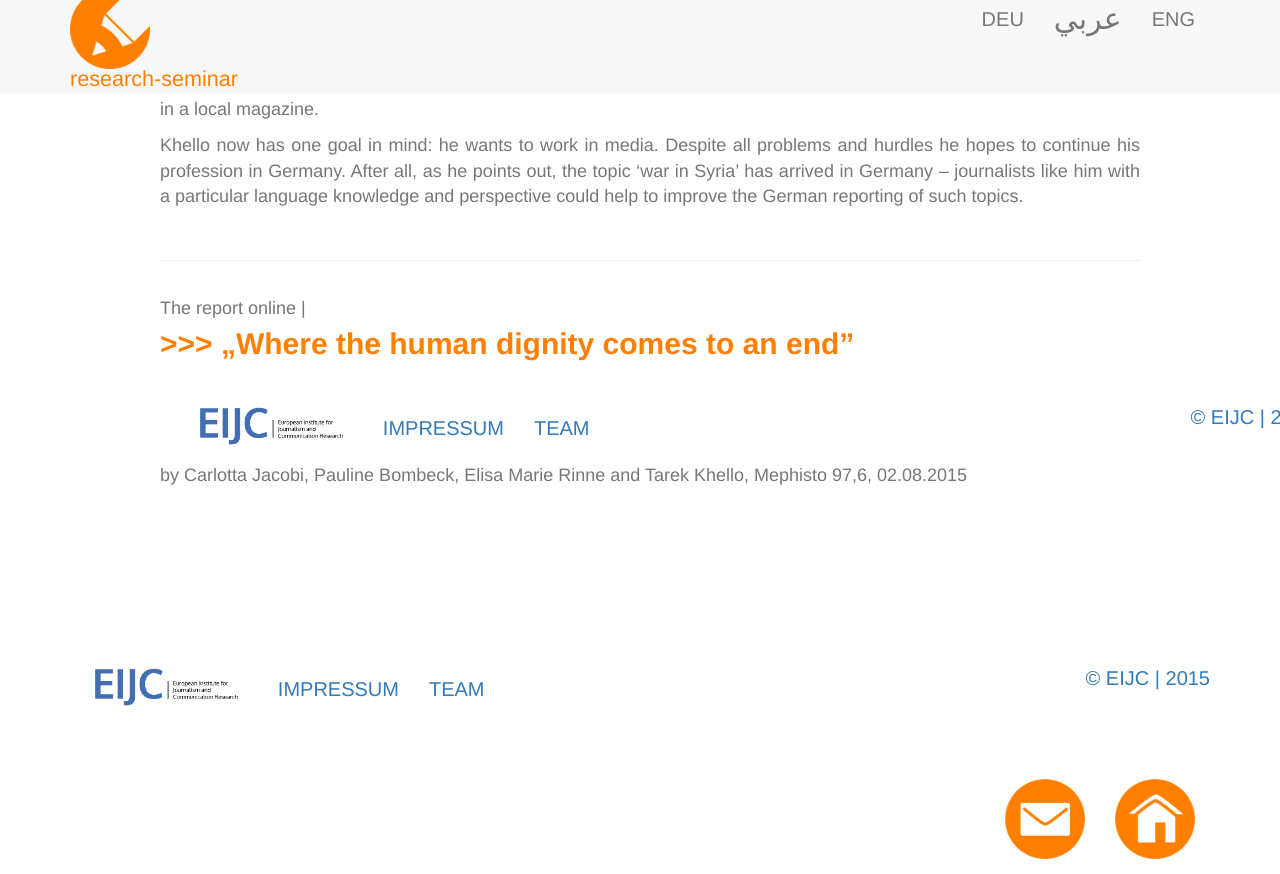
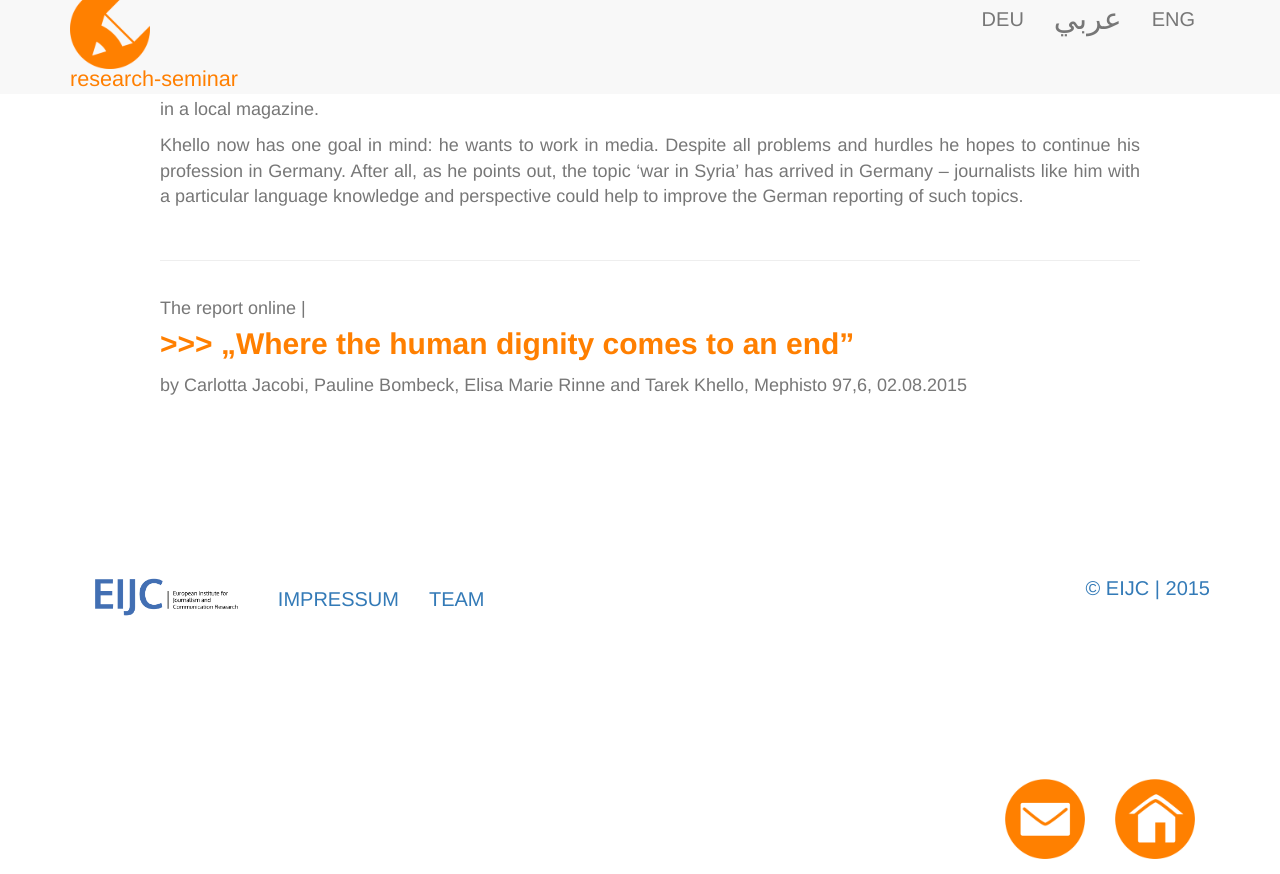
Before and after one commit to EIJC/TIJ, a Jekyll site: the page built from _posts/2015-08-03-research-seminar.html, in a window 1280 px wide and 900 px high, scrolled down 1707 px, cut to the strip 26-900 px from the top of the window. Built offline with Jekyll 4.4.1, drawn with Linux system fonts in a browser that asks for light colours; nearby versions of some CDN libraries.

Commit message:
Update 2015-08-03-research-seminar.html

```diff
--- a/_posts/2015-08-03-research-seminar.html
+++ b/_posts/2015-08-03-research-seminar.html
@@ -39,24 +39,6 @@ language: en
 <h3><a href="http://Mephisto976.de/news/wo-menschenwuerde-endet-50965" style="font-size: 30px; float: left" target="_blank">&gt;&gt;&gt; &bdquo;</a><a href="http://Mephisto976.de/news/wo-menschenwuerde-endet-50965" style="font-size: 30px; float: left" target="_blank">Where the human dignity comes to an end&rdquo; </a></h3>
 
 <p>&nbsp;</p>
-<div class="container">
-  	<ul class="nav navbar-nav">
-  		<li>
-		      <a href="http://www.eijc.eu/de/" title="Europäisches Institut für Journalismus- und Kommunikationsforschung" target="_blank">
-			<img alt="Europäisches Institut für Journalismus- und Kommunikationsforschung" src="{{ site.base_url }}/images/EIJC-Logo_transparent.png" title="Europäisches Institut für Journalismus- und Kommunikationsforschung" style="max-height: 50px; " />
-		      </a>
-		</li>
-		<li>
-		      <a href="{{ site.base_url }}/en/impressum.html"><p class="p-bottom">Impressum</p></a>
-		</li>
-		<li>
-		      <a href="{{ site.base_url }}/en/team.html"><p class="p-bottom">Team</p></a>
-		</li>
-	</ul>
-	<ul class="nav navbar-nav pull-right">
-		<li><p class="p-bottom"> © EIJC | 2015</p></li>
-	</ul>
-  </div>
 
 <p>by Carlotta Jacobi, Pauline Bombeck, Elisa Marie Rinne and Tarek Khello, Mephisto 97,6, 02.08.2015</p>
 
```
